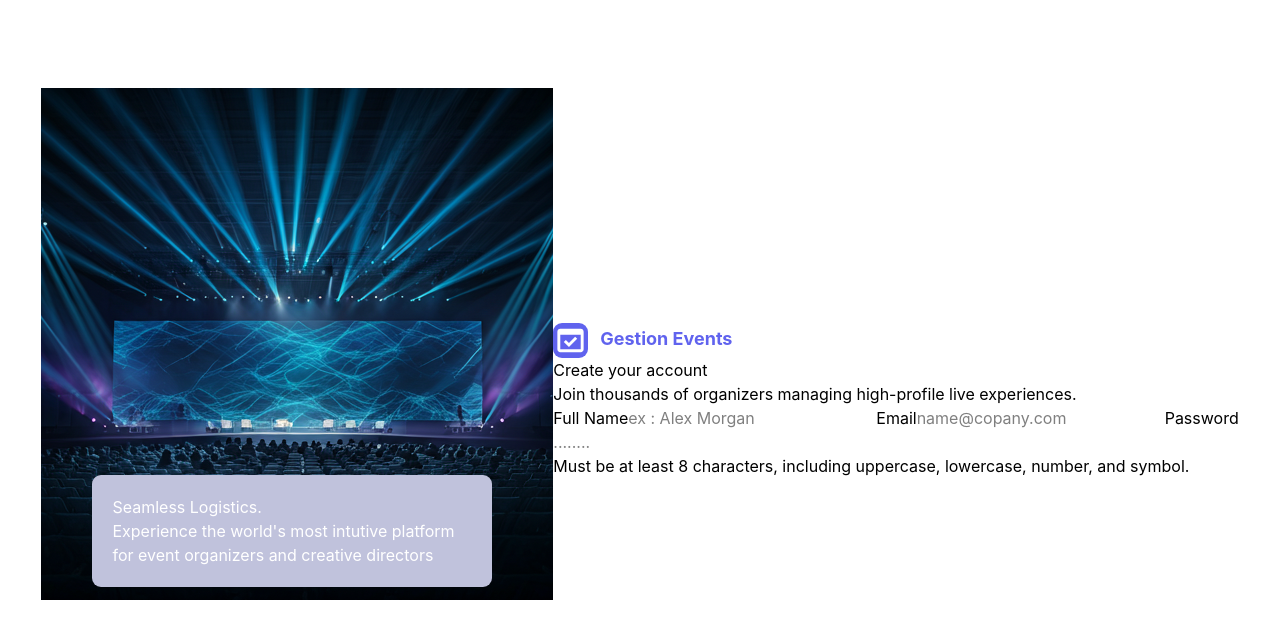
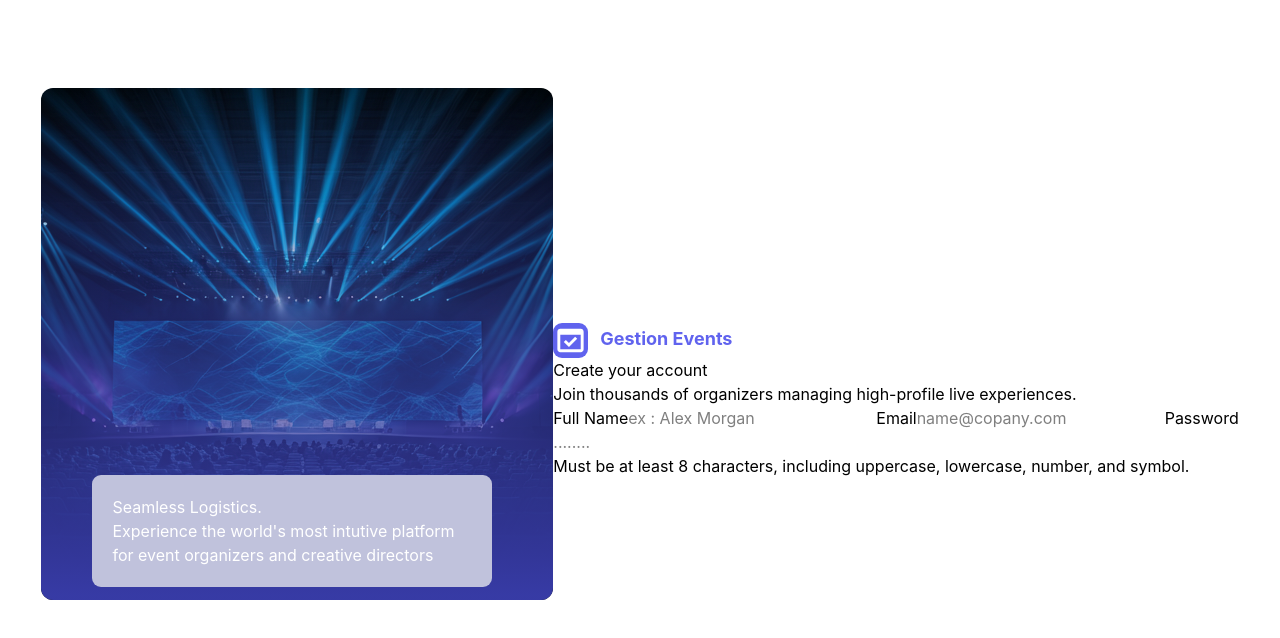
Before and after one commit to doudaoud/gestion-events, a React (Vite) app in the folder client/: page /signUp in a window 1280 px wide. Shown: the top 638 px of the page. Built offline with nearby package versions, Linux system fonts and the light colour scheme.

Commit message:
feat: enhance Signup component; wrap signup image in a styled container with gradient overlay

```diff
--- a/client/src/pages/Signup.tsx
+++ b/client/src/pages/Signup.tsx
@@ -15,7 +15,29 @@ export default function Signup(): React.ReactNode {
         }}
       >
         <div className="image-form-signup">
-          <img src={imageSignup} alt="image for signup form " />
+          <div
+            style={{
+              position: "relative",
+              overflow: "hidden",
+              borderRadius: "12px",
+            }}
+          >
+            <img
+              src={imageSignup}
+              alt="image for signup form"
+              style={{ display: "block", width: "100%" }}
+            />
+            <div
+              style={{
+                position: "absolute",
+                inset: 0,
+                background:
+                  "linear-gradient(to top, hsl(238, 50%, 43%) 1%, transparent)",
+                zIndex: 1,
+                pointerEvents: "none",
+              }}
+            />
+          </div>
           <div
             className="write-image"
             style={{
@@ -28,6 +50,7 @@ export default function Signup(): React.ReactNode {
               top: "-125px",
               left: "10%",
               padding: "20px",
+              zIndex: 2,
             }}
           >
             <h2>Seamless Logistics.</h2>
```
